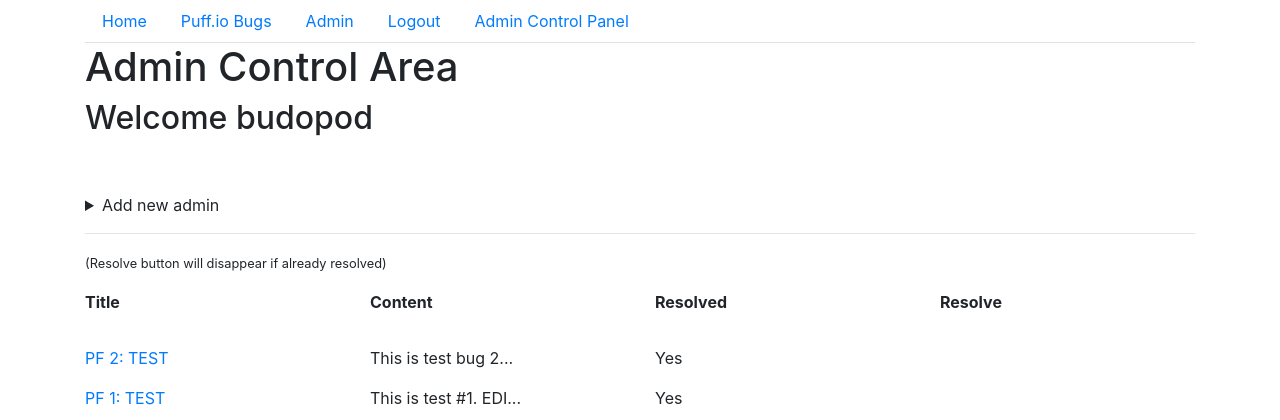
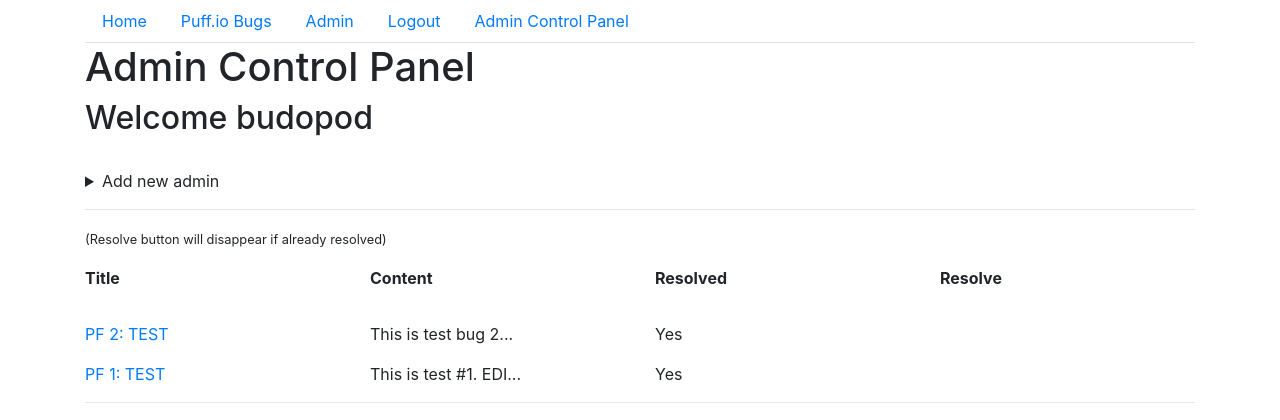
Before and after one commit to budopod1/website1, a PHP site: page /testsite/adminarea.php in a window 1280 px wide. Shown: the top 420 px of the page. Run offline with PHP 8.4, Linux system fonts and the light colour scheme; a user stored in the database is signed in; data comes from the database, SQL or seed files in the repository.

Commit message:
made a few small changes

```diff
--- a/testsite/admin.php
+++ b/testsite/admin.php
@@ -31,7 +31,8 @@
                         <br>
                         <input type="password" name="password" id="password" placeholder="password">
                     </div>
-                    <button type="submit" class="btn btn-primary" name="login">Login</button>
+
+                    <button type="submit" class="btn btn-primary mt-3" name="login">Login</button>
                 </form>
             </div>
             <div class="col">
--- a/testsite/adminarea.php
+++ b/testsite/adminarea.php
@@ -49,13 +49,12 @@ if (isset($_POST['register'])) {
 <body>
     <div class="container">
         <?php include "nav.php" ?>
-        <h1>Admin Control Area</h1>
+        <h1>Admin Control Panel</h1>
         <h2>Welcome <?php echo $_SESSION['username'] ?></h1>
             <br>
             <?php if (isset($err)) {
                 echo "<h4>" . $err . "</h4>";
             } ?>
-            <br>
             <details class="mb-3">
                 <summary>Add new admin</summary>
                 <div class="row pt-3">
```
